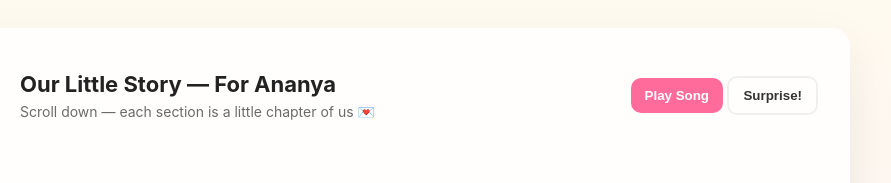
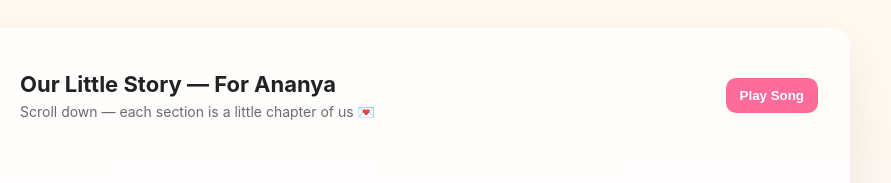
Before and after one commit to Deep-Bhakat/bday, a plain HTML site: page index.html in a window 1280 px wide. Shown: the top 183 px of the page, 138-1029 px from the left. Drawn offline with Linux system fonts and the light colour scheme.

Commit message:
Update index.html

```diff
--- a/index.html
+++ b/index.html
@@ -70,7 +70,7 @@ body {
       </div>
       <div style="margin-left:auto">
         <button class="btn" id="play">Play Song</button>
-        <button class="btn ghost" id="surprise">Surprise!</button>
+        <!-- <button class="btn ghost" id="surprise">Surprise!</button> -->
       </div>
     </header>
 
```
